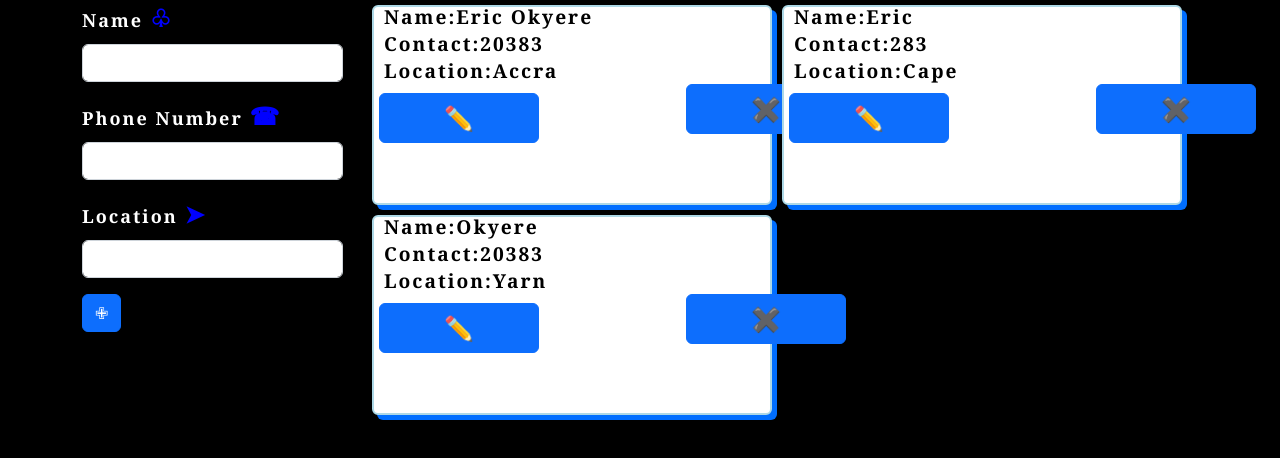
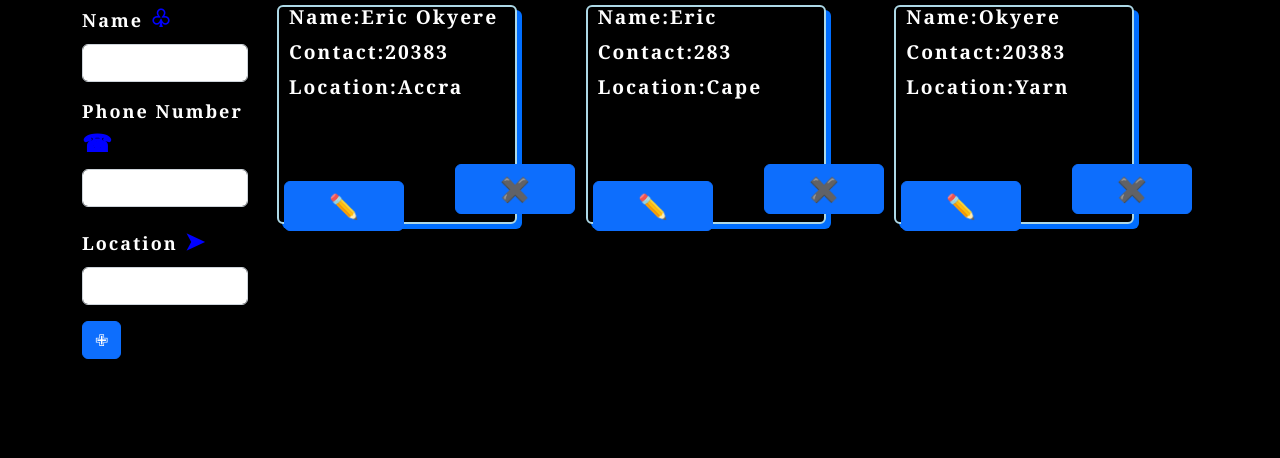
Before and after one commit to Eric-Okyere/React-Contacts, a React (Create React App) app: page / in a window 1280 px wide. Shown: the top 458 px of the page. Built offline with nearby package versions, Linux system fonts and the light colour scheme.

Commit message:
Edit Function

```diff
--- a/src/App.css
+++ b/src/App.css
@@ -47,14 +47,14 @@ flex-wrap:wrap;
 .cont{
 margin: 5px;
 background-color: white;
-height: 25vh;
+background-color: black;
 border: 2px solid lightblue;
 box-shadow:  5px 5px rgb(0, 110, 255);
-width: 25rem;
+width: 15rem;
 }
 h3{
-  color: black;
-  margin: auto;
+  color: white;
+  margin-right: 10px;
  position: relative;
  font-size: larger;
  font-weight: bold;
@@ -68,14 +68,15 @@ h3{
 
 .but{
   margin: 5px;
-
-  width: 20vh;
+  width: 15vh;
+  top: 8vh;
+  position: relative;
 }
 .but1{
-  width: 20vh;
+  width: 15vh;
   position: relative;
-  left: 39vh;
-  top: -8vh;
+  left: 22vh;
+  top: -1vh;
 }
 
 span{
@@ -83,3 +84,21 @@ span{
   color: blue;
 
 }
+
+.model2{
+  background-color: rgb(0, 102, 255);
+  color: white;
+  font-weight: bolder;
+
+}
+
+.model{
+  background-color: rgb(0, 102, 255);
+  color: white;
+  font-weight: bold;
+}
+
+.editBut{
+  background-color: black;
+
+}
--- a/src/App.js
+++ b/src/App.js
@@ -22,16 +22,22 @@ const deleteInfo=(id)=>{
 	setList(list.filter((group)=>group.id !==id))
 }
 
+const handleEdit = (id, newInfo) => {
+	setList(list.map((group) => (group.id === id ? newInfo : group)));
+};
 
 	return (
 		<div className="main">
 			<Container>
 				<Row>
-					<Col className="col1" md={3}>
+					<Col className="col1" md={2}>
 				<ContactsForm newAdds={Includegroup}/>
 					</Col>
-          <Col className="col2" md={9}>
-          <Contacts newlist={list} deleteInfo={deleteInfo}/>
+          <Col className="col2" >
+          <Contacts newlist={list}
+		  deleteInfo={deleteInfo}
+		EditCard={handleEdit}
+		  />
 					</Col>
 				</Row>
 			</Container>
--- a/src/component/Contacts.jsx
+++ b/src/component/Contacts.jsx
@@ -7,12 +7,13 @@ function User(props) {
 
 	return (
 		<>
-        {props.newlist.map((output, index) => {
+        {props.newlist.map((item, index) => {
             return (
                <CustomersInfo
                key={index}
-               listInfo={output}
+               listInfo={item}
                deleteInfo={props.deleteInfo}
+               EditCard={props.EditCard}
                />
 
 
--- a/src/component/ContactsForm.jsx
+++ b/src/component/ContactsForm.jsx
@@ -20,10 +20,11 @@ function Userform(props) {
 			alert("Please fill the name inputs")
 		}
 		if(phone==="") {
-			alert("Please fill the email inputs")
+			alert("Please phone number is reqired")
 		}
 		if(location===""){
-			alert("Please fill gen the inputs")
+			alert("Please fill location the inputs")
+
 		}
 
 
--- a/src/component/CustomersInfo.jsx
+++ b/src/component/CustomersInfo.jsx
@@ -1,14 +1,40 @@
-import React from 'react'
+import React,{useState} from 'react'
 import Button from "react-bootstrap/Button";
 import Card from "react-bootstrap/Card";
+import {Col, Modal} from 'react-bootstrap'
+import EditContactForm from './EditContactForm';
+
+
 
 function CustomersInfo(props) {
+  const [show, setShow] = useState(false);
+	const handleClose = () => setShow(false);
+	const handleShow = () => setShow(true);
+
+
     const Delete=()=>{
-        props.deleteInfo(props.listInfo.id)
+        props.deleteInfo(props.listInfo.id);
     }
+
+
+
   return (
 
     <>
+
+    <Modal show={show} onHide={handleClose}>
+    <Modal.Header closeButton className='model2'>
+      <Modal.Title ><h3>Feel Free To Edit Your Input</h3></Modal.Title>
+    </Modal.Header>
+    <Modal.Body className='model'>
+     <EditContactForm EditCard={props.EditCard} listInfo={props.listInfo} hide={handleClose} />
+    </Modal.Body>
+  </Modal>
+
+
+
+
+    <Col md={4}>
     <Card  className="cont" >
 
                 <Card.Subtitle className="mb-2  text-muted">
@@ -21,10 +47,7 @@ function CustomersInfo(props) {
                     <Card.Subtitle className="mb-2 text-muted">
                         <h3>Location:{props.listInfo.location}</h3>
                     </Card.Subtitle>
-                    <Button
-
-
-                    title="Edit" className="but" variant="primary" type="submit">
+                    <Button onClick={handleShow} title="Edit" className="but" variant="primary" type="submit">
                     <span>&#9999;</span>
                  </Button>
                     <Button onClick={Delete}  title="Delete" className="but1"  variant="primary" type="submit">
@@ -32,6 +55,7 @@ function CustomersInfo(props) {
                  </Button>
 
             </Card>
+            </Col>
     </>
   )
 }
--- /dev/null
+++ b/src/component/EditContactForm.jsx
@@ -0,0 +1,61 @@
+import React, { useState } from "react";
+import Button from "react-bootstrap/Button";
+import Form from "react-bootstrap/Form";
+
+function EditContactForm(props) {
+    const [name, setName] = useState(props.listInfo.name);
+	const [phone, setPhone] = useState(props.listInfo.phone);
+	const [location, setLocation] = useState(props.listInfo.location);
+
+    const MyChanges = (e)=>{
+		e.preventDefault();
+		props.EditCard(props.listInfo.id, { name, phone, location });
+		setName("");
+		setPhone("");
+		setLocation("");
+		props.hide();
+	};
+
+
+    return (
+    <Form>
+    <Form.Group className="mb-3" controlId="formBasicEmail">
+        <Form.Label>Name <span>&#9831;</span></Form.Label>
+        <Form.Control
+            type="text"
+            value={name}
+            onChange={(e) => {
+                setName(e.target.value);
+            }}
+        />
+    </Form.Group>
+    <Form.Group className="mb-3" controlId="formBasicEmail">
+        <Form.Label>Phone Number <span>&#9742;</span></Form.Label>
+        <Form.Control
+            type="number"
+            value={phone}
+            onChange={(e) => {
+                setPhone(e.target.value);
+            }}
+        />
+    </Form.Group>
+
+    <Form.Group className="mb-3" controlId="formBasicPassword">
+        <Form.Label>Location <span > &#10148;</span></Form.Label>
+        <Form.Control
+            type="text"
+            value={location}
+            onChange={(e) => {
+                setLocation(e.target.value);
+            }}
+        />
+    </Form.Group>
+
+    <Button title="Submit" onClick={MyChanges} variant="primary" type="submit">
+         &#10009;
+    </Button>
+</Form>
+  )
+}
+
+export default EditContactForm
```
